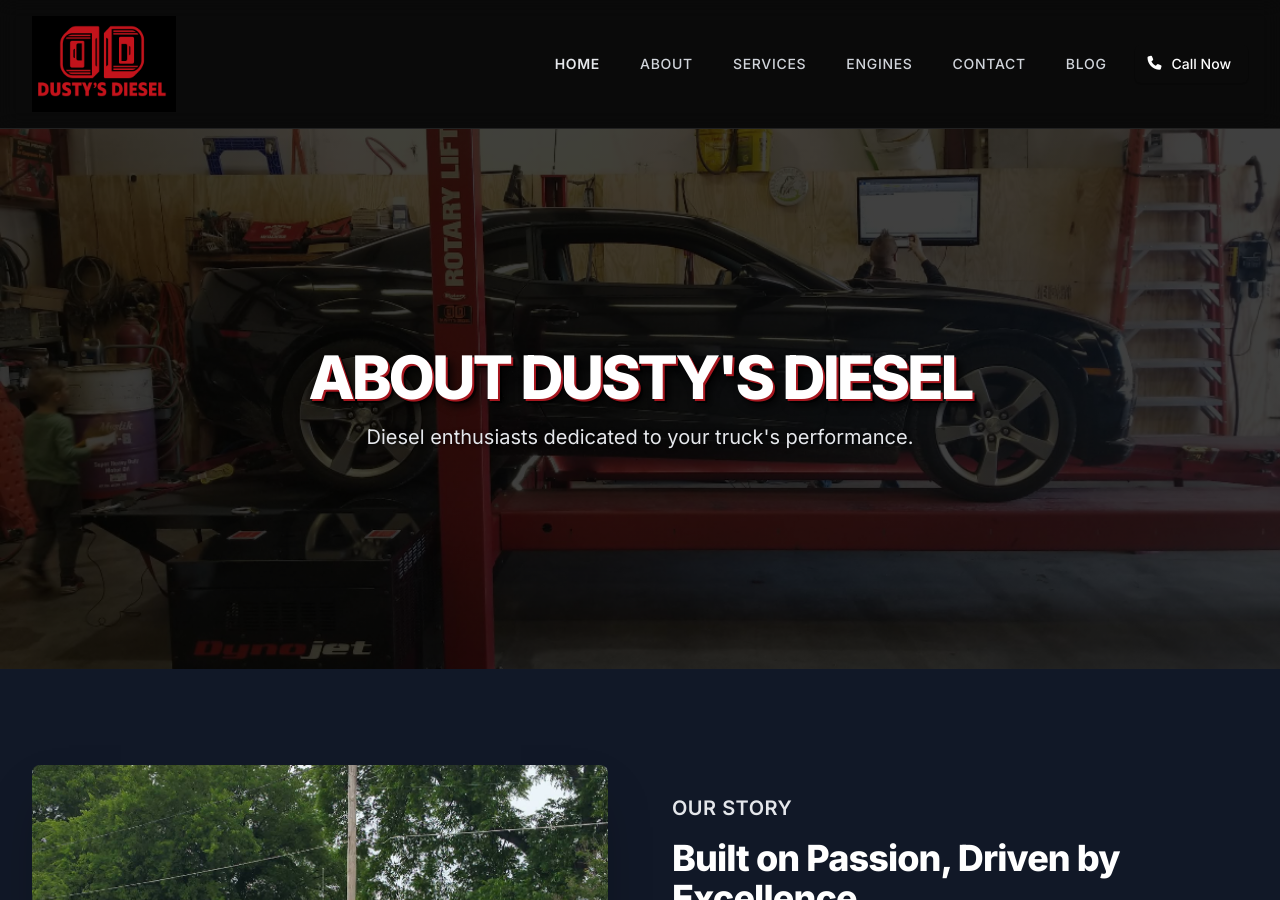
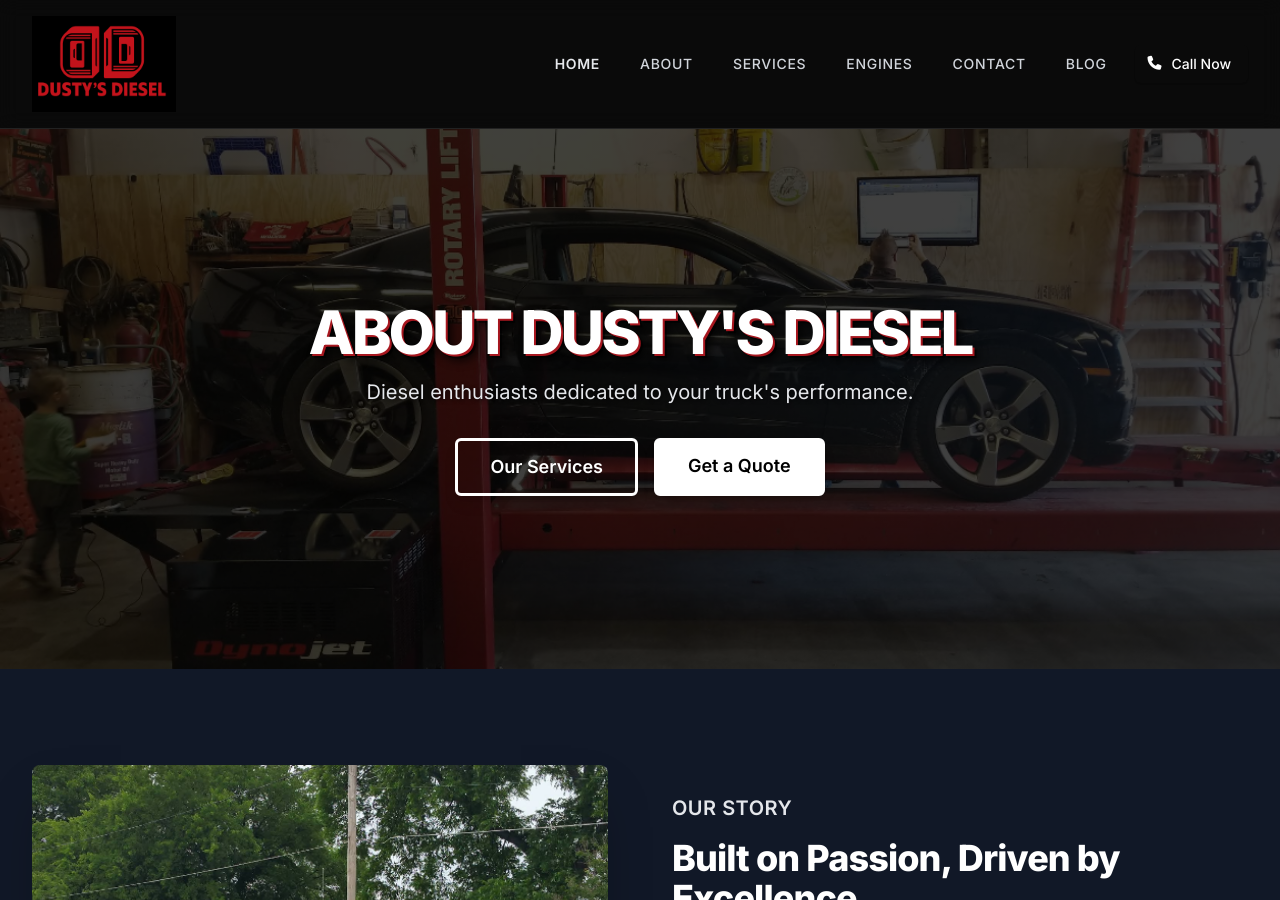
Before and after one commit to JamesBrownR/Dusty-s-Diesel, a Jekyll site: the page built from about/index.html, in a window 1280 px wide and 900 px high. Built offline with Jekyll 4.4.1, drawn with Linux system fonts in a browser that asks for light colours; nearby versions of some CDN libraries.

Commit message:
Update index.html

```diff
--- a/about/index.html
+++ b/about/index.html
@@ -13,6 +13,14 @@
         <p class="mt-4 max-w-2xl mx-auto text-lg sm:text-xl text-gray-200" style="text-shadow: 1px 1px 4px rgba(0,0,0,0.8);">
             Diesel enthusiasts dedicated to your truck's performance.
         </p>
+         <div class="mt-8 flex flex-col sm:flex-row gap-4 justify-center">
+            <a href="{{ site.baseurl }}/services" class="inline-block px-8 py-3 text-lg font-semibold rounded-md shadow-lg text-white bg-brand-red hover:bg-opacity-80 transition-all duration-300 transform hover:scale-105 focus-ring" style="border-color: #ffffff; border-width: medium;">
+                Our Services
+            </a>
+            <a href="{{ site.baseurl }}/contact#quote" class="inline-block px-8 py-3 text-lg font-semibold rounded-md shadow-lg text-brand-dark bg-white hover:bg-gray-100 transition-all duration-300 transform hover:scale-105 focus:outline-none focus:ring-2 focus:ring-white focus:ring-offset-2 focus:ring-offset-black border-2 border-white" style="color: black">
+                Get a Quote
+            </a>
+        </div>
     </div>
 </section>
 
```
